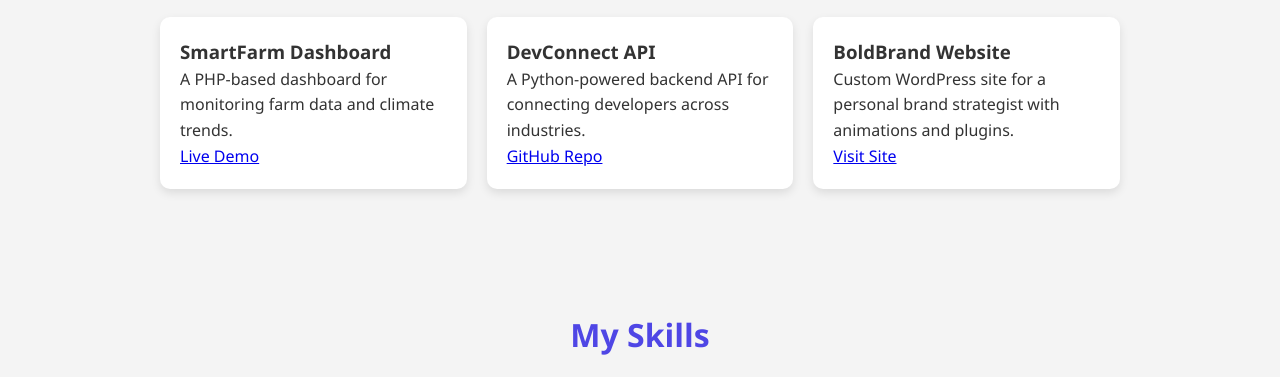
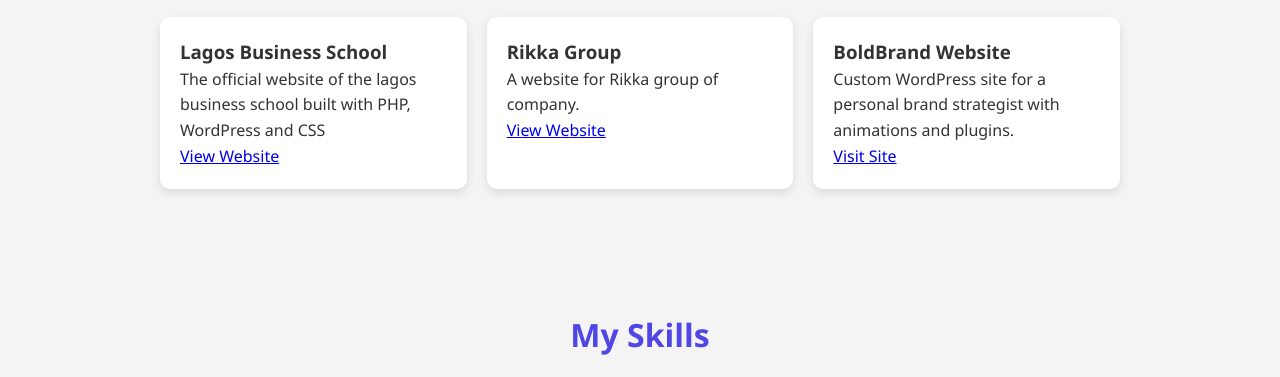
Before and after one commit to heropaulexy79/Portfolio-, a plain HTML site: page index.html in a window 1280 px wide. Shown: the part 713-1090 px from the top of the page. Drawn offline with Linux system fonts and the light colour scheme.

Commit message:
Updated portfolios

```diff
--- a/index.html
+++ b/index.html
@@ -182,14 +182,14 @@
     <h2>Projects</h2>
     <div class="projects">
       <div class="project-card">
-        <h3>SmartFarm Dashboard</h3>
-        <p>A PHP-based dashboard for monitoring farm data and climate trends.</p>
-        <a href="#">Live Demo</a>
+        <h3>Lagos Business School</h3>
+        <p>The official website of the lagos business school built with PHP, WordPress and CSS</p>
+        <a href="lbs.edu.ng">View Website</a>
       </div>
       <div class="project-card">
-        <h3>DevConnect API</h3>
-        <p>A Python-powered backend API for connecting developers across industries.</p>
-        <a href="#">GitHub Repo</a>
+        <h3>Rikka Group</h3>
+        <p>A website for Rikka group of company. </p>
+        <a href="https://rikkagroup.com/">View Website</a>
       </div>
       <div class="project-card">
         <h3>BoldBrand Website</h3>
```
